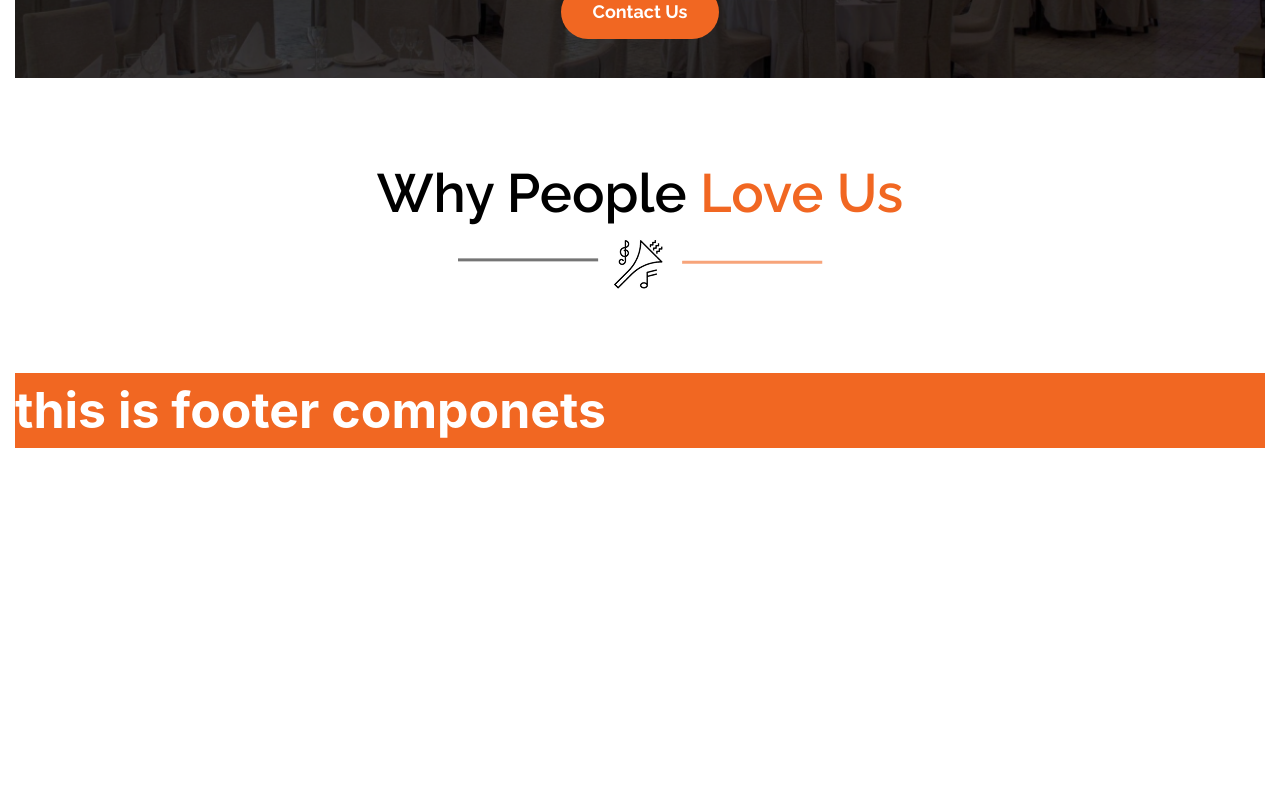
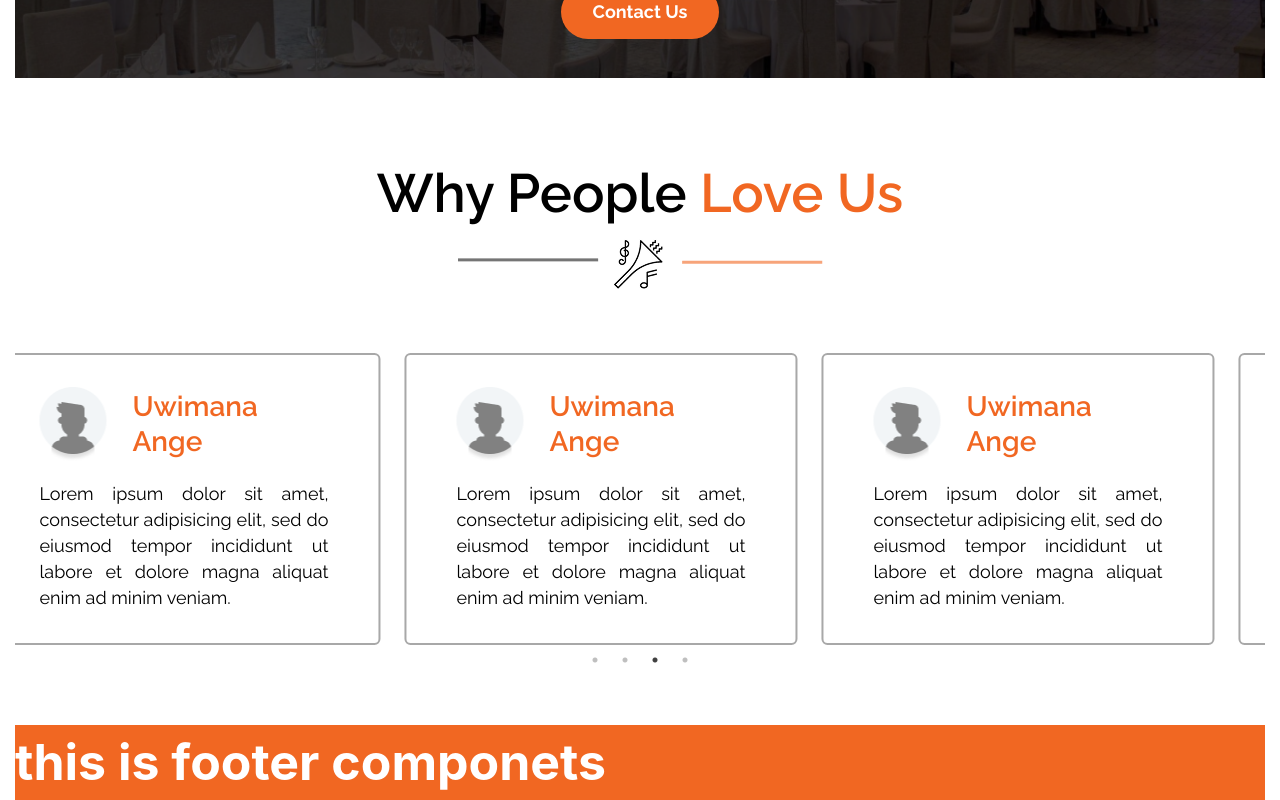
Before and after one commit to Roni006/10sEvent, a React (Vite) app: page / in a window 1280 px wide. Shown: the part 2826-3626 px from the top of the page. Before the commit the page ends 3274 px from the top, so only its background shows below. Built offline with nearby package versions, Linux system fonts and the light colour scheme.

Commit message:
added react slick slider in on testimonail in home components

```diff
--- a/package.json
+++ b/package.json
@@ -14,6 +14,8 @@
     "react": "^19.1.1",
     "react-dom": "^19.1.1",
     "react-router-dom": "^7.14.1",
+    "react-slick": "^0.31.0",
+    "slick-carousel": "^1.8.1",
     "tailwindcss": "^4.2.2"
   },
   "devDependencies": {
--- a/src/index.css
+++ b/src/index.css
@@ -6,3 +6,7 @@
 @theme {
   --font-raleway: "Raleway", sans-serif;
 }
+
+/* body{
+  @apply bg-black
+} */
--- a/src/pages/ContactBody.jsx
+++ b/src/pages/ContactBody.jsx
@@ -145,7 +145,7 @@ const ContactBody = () => {
             </div>
 
             {/* side map  */}
-            <div className="mt-20">
+            <div className="mt-15">
               {/* <iframe
                 src="https://www.google.com/maps/embed?pb=!1m16!1m12!1m3!1d17324.341207083893!2d90.38425379665946!3d23.77470616691599!2m3!1f0!2f0!3f0!3m2!1i1024!2i768!4f13.1!2m1!1s34%20west%20nakhalpara!5e1!3m2!1sen!2sbd!4v1778090243688!5m2!1sen!2sbd"
                 width="600"
--- a/src/pages/Testimonial.jsx
+++ b/src/pages/Testimonial.jsx
@@ -2,18 +2,115 @@ import React from "react";
 import Container from "../Common/Container/Container";
 import testBg from "../../src/assets/img/test-img/testimonial-bg.png";
 import avatar from "../../src/assets/img/test-img/test-avatar.png";
+import Slider from "react-slick";
+import "slick-carousel/slick/slick.css";
+import "slick-carousel/slick/slick-theme.css";
+const Testimonial = () => {
+  var settings = {
+    dots: true,
+    infinite: true,
+    speed: 500,
+    slidesToShow: 3,
+    slidesToScroll: 1,
+    arrows: true,
+    autoplay: true,
+    autoplaySpeed: 3000,
+    // prevArrow: PrevArrow,
+    // nextArrow: NextArrow,
+  };
 
-const Testimonial = () => {
+  // const NextArrow = ({ onClick }) => (
+  //   <button onClick={onClick} className="p-2 bg-black text-white rounded-full">
+  //     →
+  //   </button>
+  // );
+
+  // const PrevArrow = ({ onClick }) => (
+  //   <button onClick={onClick} className="p-2 bg-black text-white rounded-full">
+  //     ←
+  //   </button>
+  // );
   return (
     <>
       <section>
         <Container>
+          <div>
             <div className="flex flex-col items-center justify-center">
               <h1 className="text-[54px] font-semibold font-raleway leading-17.5 text-[#000000] pb-2 ">
                 Why People
                 <span className="text-[#f16722]"> Love Us</span>
               </h1>
               <img src={testBg} alt="icon image" />
+            </div>
+
+            {/* feedback */}
+            <div className="mt-15 ">
+              <Slider {...settings}>
+                <div className="px-3">
+                  <div className="border-2 border-[#818181b0] w-full py-8 px-12.5 rounded-md">
+                    <div className="flex items-center gap-6.5 mb-5">
+                      <img src={avatar} alt="" />
+                      <h4 className="text-[28px] text-[#f16722] font-semibold font-raleway leading-8.75">
+                        Uwimana Ange
+                      </h4>
+                    </div>
+                    <p className="text-[18px] font-normal text-[#000000] font-raleway leading-6.5 max-w-87.5 text-justify">
+                      Lorem ipsum dolor sit amet, consectetur adipisicing elit,
+                      sed do eiusmod tempor incididunt ut labore et dolore magna
+                      aliquat enim ad minim veniam.
+                    </p>
+                  </div>
+                </div>
+
+                <div className="px-3">
+                  <div className="border-2 border-[#818181b0] w-full py-8 px-12.5 rounded-md">
+                    <div className="flex items-center gap-6.5 mb-5">
+                      <img src={avatar} alt="" />
+                      <h4 className="text-[28px] text-[#f16722] font-semibold font-raleway leading-8.75">
+                        Uwimana Ange
+                      </h4>
+                    </div>
+                    <p className="text-[18px] font-normal text-[#000000] font-raleway leading-6.5 max-w-87.5 text-justify">
+                      Lorem ipsum dolor sit amet, consectetur adipisicing elit,
+                      sed do eiusmod tempor incididunt ut labore et dolore magna
+                      aliquat enim ad minim veniam.
+                    </p>
+                  </div>
+                </div>
+
+                <div className="px-3">
+                  <div className="border-2 border-[#818181b0] w-full py-8 px-12.5 rounded-md">
+                    <div className="flex items-center gap-6.5 mb-5">
+                      <img src={avatar} alt="" />
+                      <h4 className="text-[28px] text-[#f16722] font-semibold font-raleway leading-8.75">
+                        Uwimana Ange
+                      </h4>
+                    </div>
+                    <p className="text-[18px] font-normal text-[#000000] font-raleway leading-6.5 max-w-87.5 text-justify">
+                      Lorem ipsum dolor sit amet, consectetur adipisicing elit,
+                      sed do eiusmod tempor incididunt ut labore et dolore magna
+                      aliquat enim ad minim veniam.
+                    </p>
+                  </div>
+                </div>
+
+                <div className="px-3">
+                  <div className="border-2 border-[#818181b0] w-full py-8 px-12.5 rounded-md">
+                    <div className="flex items-center gap-6.5 mb-5">
+                      <img src={avatar} alt="" />
+                      <h4 className="text-[28px] text-[#f16722] font-semibold font-raleway leading-8.75">
+                        Uwimana Ange
+                      </h4>
+                    </div>
+                    <p className="text-[18px] font-normal text-[#000000] font-raleway leading-6.5 max-w-87.5 text-justify">
+                      Lorem ipsum dolor sit amet, consectetur adipisicing elit,
+                      sed do eiusmod tempor incididunt ut labore et dolore magna
+                      aliquat enim ad minim veniam.
+                    </p>
+                  </div>
+                </div>
+              </Slider>
+            </div>
           </div>
         </Container>
       </section>
```
Also changed, not shown: 1 other file (tests, documents, lock files or other folders). Lines whose indentation alone changed are shown as unchanged.
